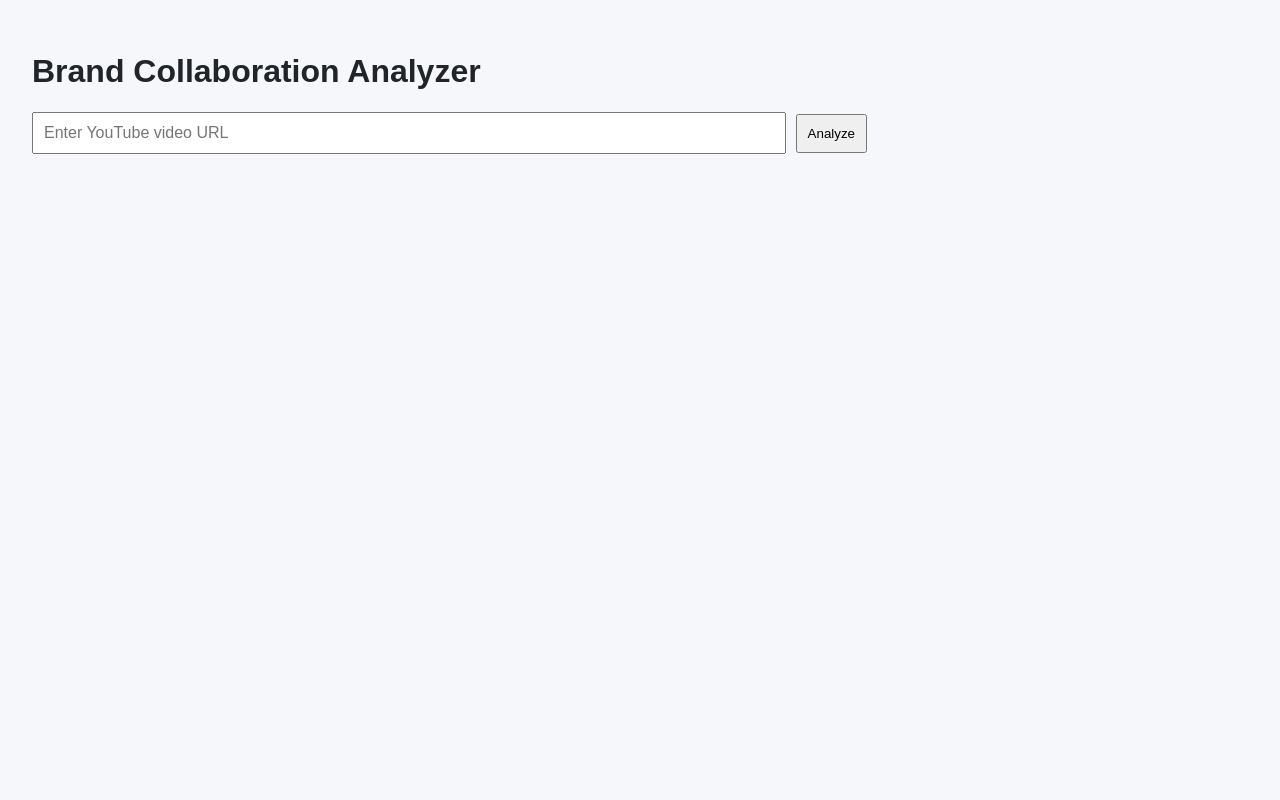
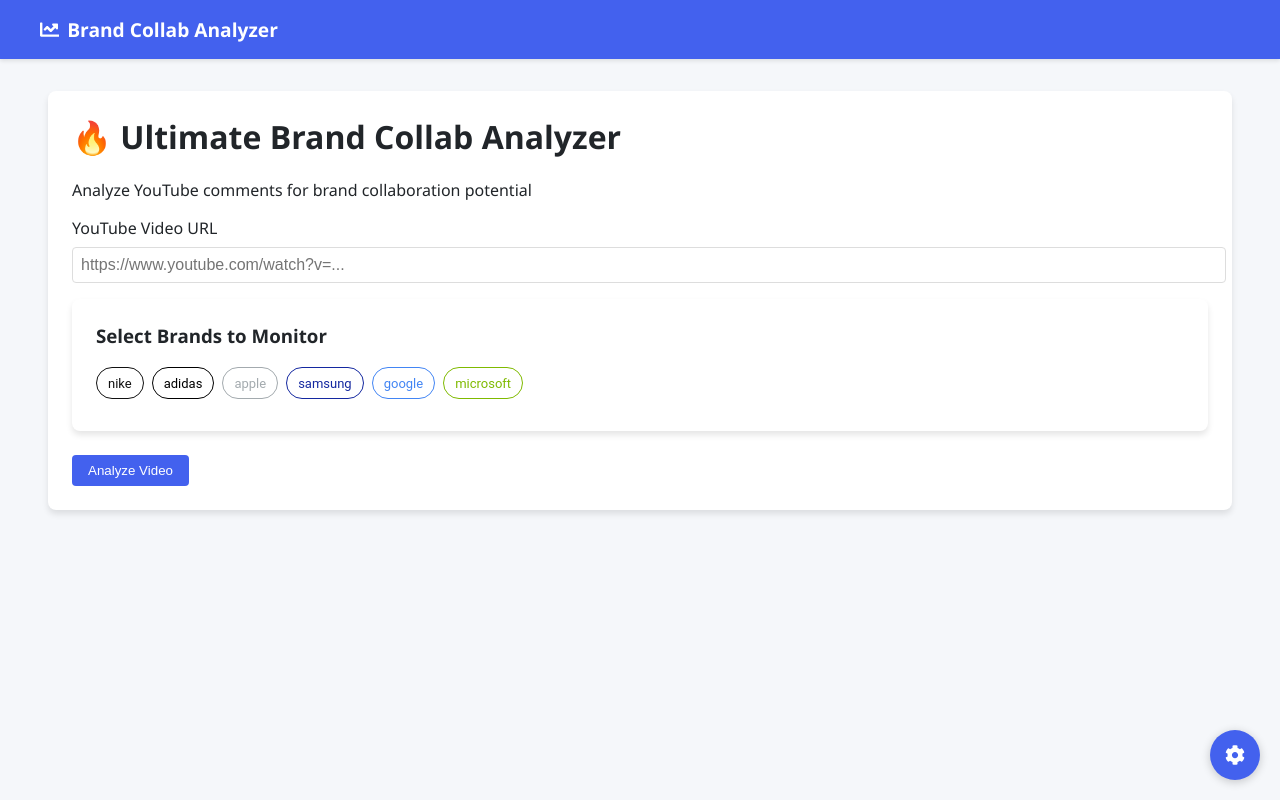
Before and after one commit to Anuruddhsharm/collab-analyze, a React (Create React App) app: page / in a window 1280 px wide. Built offline with nearby package versions, Linux system fonts and the light colour scheme; no server answers.

Commit message:
Update App.js

```diff
--- a/src/App.js
+++ b/src/App.js
@@ -1,80 +1,17 @@
-import React, { useState } from 'react';
-import axios from 'axios';
-import config from './config';
+import React from 'react';
+import { Routes, Route } from 'react-router-dom';
+import Home from './pages/Home';
+import Navbar from './components/Navbar';
 
 function App() {
-  const [videoUrl, setVideoUrl] = useState('');
-  const [result, setResult] = useState(null);
-  const [loading, setLoading] = useState(false);
-  const [error, setError] = useState('');
-
-  const analyzeVideo = async () => {
-    setLoading(true);
-    setError('');
-    try {
-      const response = await axios.post(`${config.getBackendUrl()}/analyze`, {
-        video_url: videoUrl
-      });
-
-      if (response.data.error) {
-        setError(response.data.error);
-      } else {
-        setResult(response.data);
-      }
-    } catch (err) {
-      console.error(err);
-      setError('Something went wrong while analyzing the video.');
-    }
-    setLoading(false);
-  };
-
   return (
-    <div style={{ padding: '2rem', fontFamily: 'Arial' }}>
-      <h1>Brand Collaboration Analyzer</h1>
-
-      <input
-        type="text"
-        value={videoUrl}
-        onChange={(e) => setVideoUrl(e.target.value)}
-        placeholder="Enter YouTube video URL"
-        style={{ width: '60%', padding: '10px', fontSize: '16px' }}
-      />
-      <button onClick={analyzeVideo} disabled={loading} style={{ marginLeft: '10px', padding: '10px' }}>
-        {loading ? 'Analyzing...' : 'Analyze'}
-      </button>
-
-      {error && <p style={{ color: 'red' }}>{error}</p>}
-
-      {result && (
-        <div style={{ marginTop: '2rem' }}>
-          <h2>Video: {result.video_title}</h2>
-          <p><strong>Video ID:</strong> {result.video_id}</p>
-          <p><strong>Comments Analyzed:</strong> {result.comments_analyzed}</p>
-          <p><strong>Brand Mentions:</strong> {result.brand_mentions}</p>
-          <p><strong>Positive Sentiment Count:</strong> {result.positive_sentiment}</p>
-          <p><strong>Average Engagement Score:</strong> {result.avg_engagement}</p>
-
-          <h3>Top Brands Mentioned</h3>
-          <ul>
-            {result.top_brands.map((b, i) => (
-              <li key={i}>{b.brand} ({b.count} mentions)</li>
-            ))}
-          </ul>
-
-          <h3>Top 5 Comments</h3>
-          <ul>
-            {result.results.slice(0, 5).map((comment, idx) => (
-              <li key={idx} style={{ marginBottom: '10px' }}>
-                <p><strong>Text:</strong> {comment.text}</p>
-                <p><strong>Sentiment:</strong> {comment.sentiment}</p>
-                <p><strong>Engagement:</strong> {comment.engagement_score}</p>
-                <p><strong>Authentic:</strong> {comment.authentic ? 'Yes' : 'No'}</p>
-                <p><strong>Collab Grade:</strong> {comment.collab_grade}</p>
-              </li>
-            ))}
-          </ul>
-        </div>
-      )}
+    <div className="App">
+      <Navbar />
+      <main>
+        <Routes>
+          <Route path="/" element={<Home />} />
+        </Routes>
+      </main>
     </div>
   );
 }
```
